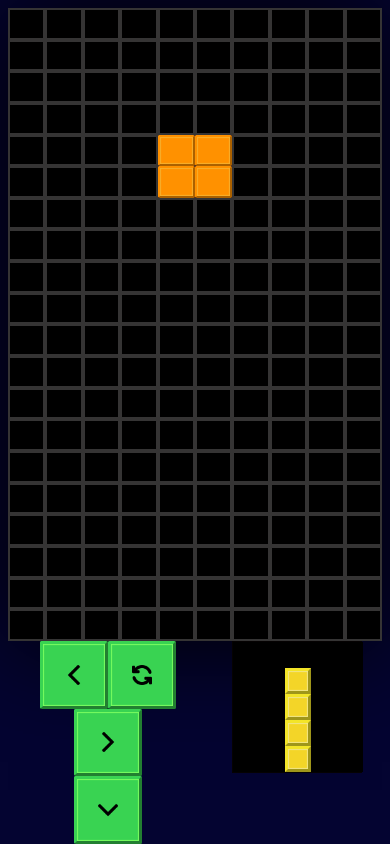
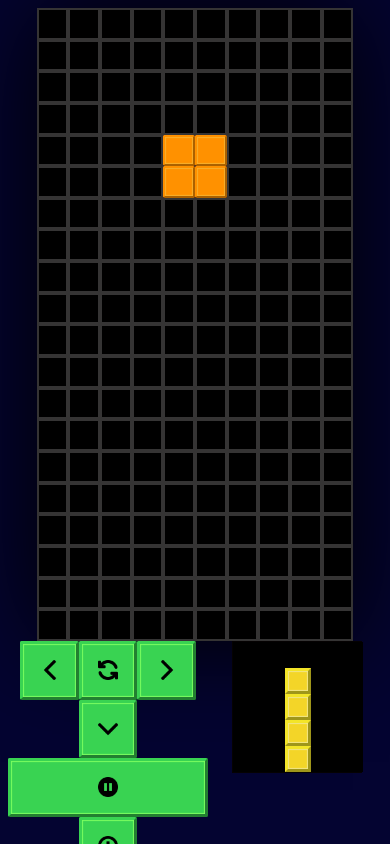
Before and after one commit to BaptisteTr/tetris, an Angular app in the folder test-angular/: page /tetris in a window 390 px wide. Shown: the top 844 px of the page. Built offline with nearby package versions, Linux system fonts and the light colour scheme.

Commit message:
amelioration affichage responsive

```diff
--- a/test-angular/src/app/command-bar/command-bar.component.css
+++ b/test-angular/src/app/command-bar/command-bar.component.css
@@ -56,8 +56,8 @@ img {
 
 @media screen and (max-width: 780px){
   .button {
-    width: 8vh;
-    height: 8vh;
+    width: min(8vh,15vw);
+    height:  min(8vh,15vw);
     border-radius: 2px;
     border-width: 3px;
     border-style: outset;
--- a/test-angular/src/app/tetris/grille/grille.component.css
+++ b/test-angular/src/app/tetris/grille/grille.component.css
@@ -100,7 +100,7 @@ section {
 @media screen and (max-width: 780px){
   .wrapper {
     border: 0px;
-    width: 100%;
+    width:  37.5vh;
     height:100%;
   }
 
@@ -108,6 +108,7 @@ section {
     left: 0px;
     width: 100%;
     height:100%;
+    justify-content: center;
   }
 
   .cell {
```
Also changed, not shown: test-angular/index.html (added, +14 -0 lines), 1 other file (tests, documents, lock files or other folders).
